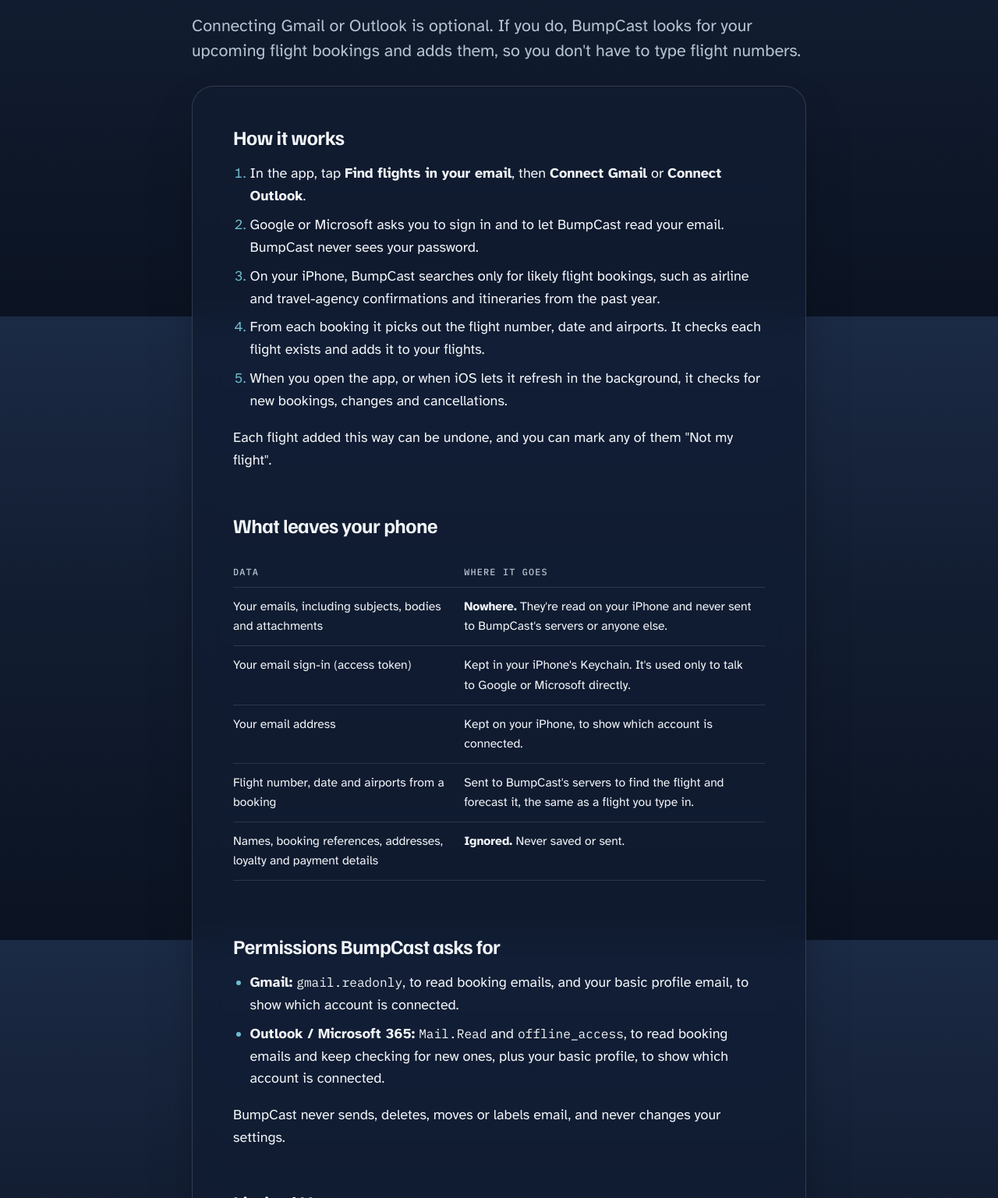
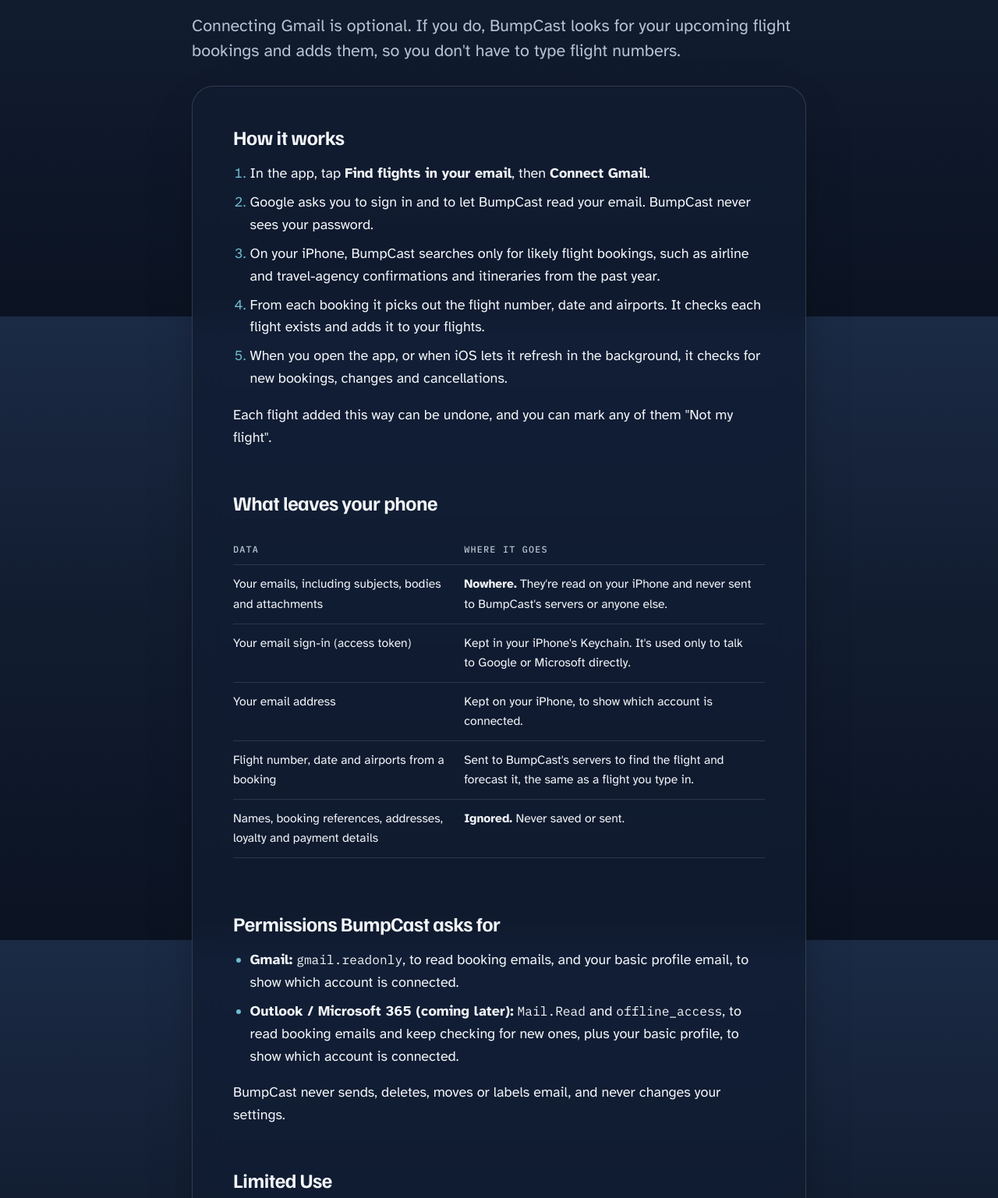
Before and after one commit to lan-ak/bumpcast, a plain HTML site: page email.html in a window 1280 px wide. Shown: the part 406-1943 px from the top of the page at 78% size. Drawn offline with Linux system fonts and the light colour scheme.

Commit message:
Publish site 2026-10-27

```diff
--- a/email.html
+++ b/email.html
@@ -5,7 +5,7 @@
 <meta charset="utf-8">
 <meta name="viewport" content="width=device-width, initial-scale=1">
 <title>BumpCast Email Access</title>
-<meta name="description" content="How BumpCast finds flights in your Gmail or Outlook, on your iPhone, without sending your email anywhere.">
+<meta name="description" content="How BumpCast finds flights in your Gmail, on your iPhone, without sending your email anywhere.">
 <link rel="icon" href="favicon.png" type="image/png">
 <link rel="apple-touch-icon" href="apple-touch-icon.png">
 <link rel="stylesheet" href="style.css">
@@ -21,13 +21,13 @@
 <div class="doc-head">
 <p class="eyebrow">Email access · Coming soon</p>
 <h1>Your flights, found for you. Your email stays on your phone.</h1>
-<p class="lede">Connecting Gmail or Outlook is optional. If you do, BumpCast looks for your upcoming flight bookings and adds them, so you don't have to type flight numbers.</p>
+<p class="lede">Connecting Gmail is optional. If you do, BumpCast looks for your upcoming flight bookings and adds them, so you don't have to type flight numbers.</p>
 </div>
 <div class="sheet"><div class="glass">
 <h2>How it works</h2>
 <ol>
-  <li>In the app, tap <strong>Find flights in your email</strong>, then <strong>Connect Gmail</strong> or <strong>Connect Outlook</strong>.</li>
-  <li>Google or Microsoft asks you to sign in and to let BumpCast read your email. BumpCast never sees your password.</li>
+  <li>In the app, tap <strong>Find flights in your email</strong>, then <strong>Connect Gmail</strong>.</li>
+  <li>Google asks you to sign in and to let BumpCast read your email. BumpCast never sees your password.</li>
   <li>On your iPhone, BumpCast searches only for likely flight bookings, such as airline and travel-agency confirmations and itineraries from the past year.</li>
   <li>From each booking it picks out the flight number, date and airports. It checks each flight exists and adds it to your flights.</li>
   <li>When you open the app, or when iOS lets it refresh in the background, it checks for new bookings, changes and cancellations.</li>
@@ -51,7 +51,7 @@
 <h2>Permissions BumpCast asks for</h2>
 <ul>
   <li><strong>Gmail:</strong> <span class="mono">gmail.readonly</span>, to read booking emails, and your basic profile email, to show which account is connected.</li>
-  <li><strong>Outlook / Microsoft 365:</strong> <span class="mono">Mail.Read</span> and <span class="mono">offline_access</span>, to read booking emails and keep checking for new ones, plus your basic profile, to show which account is connected.</li>
+  <li><strong>Outlook / Microsoft 365 (coming later):</strong> <span class="mono">Mail.Read</span> and <span class="mono">offline_access</span>, to read booking emails and keep checking for new ones, plus your basic profile, to show which account is connected.</li>
 </ul>
 <p>BumpCast never sends, deletes, moves or labels email, and never changes your settings.</p>
 
```
Also changed, not shown: index.html (+1 -1 lines), support.html (+1 -1 lines), 1 other file.
